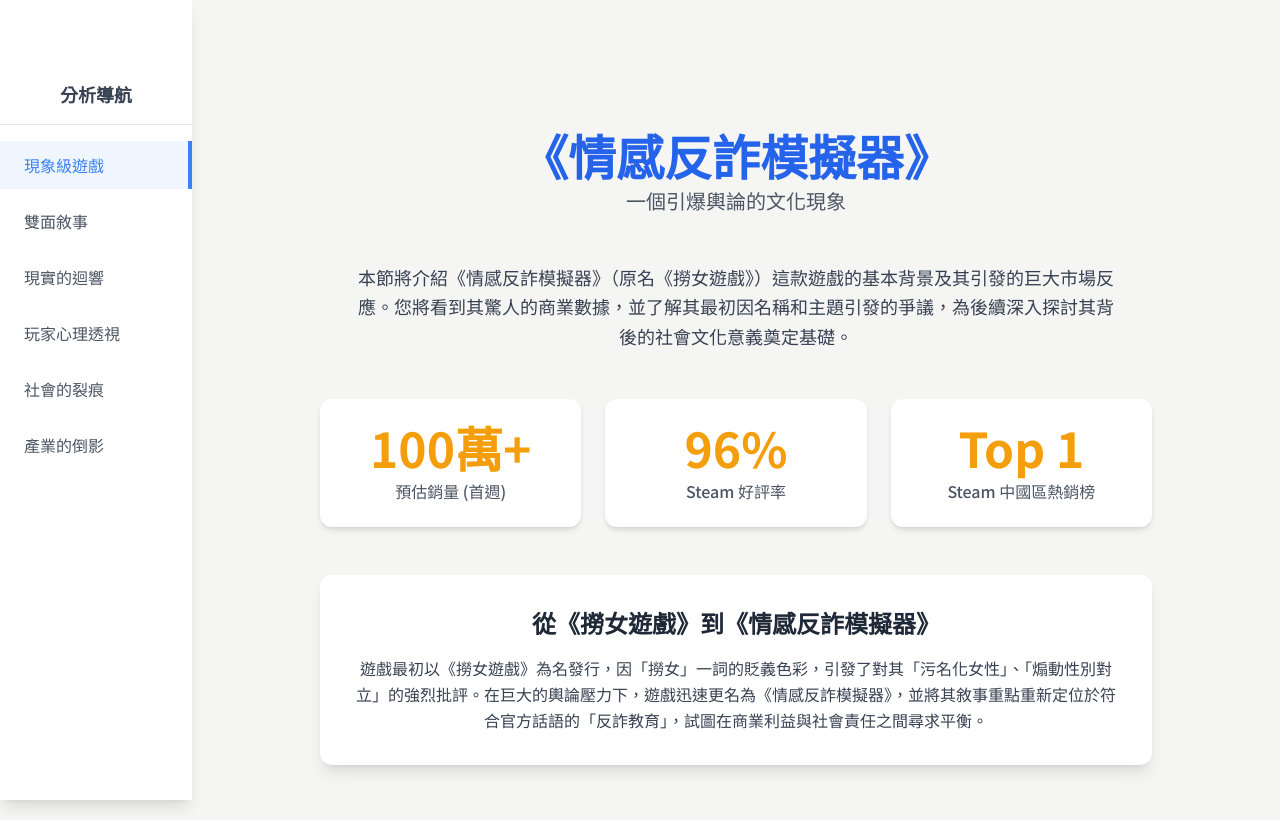
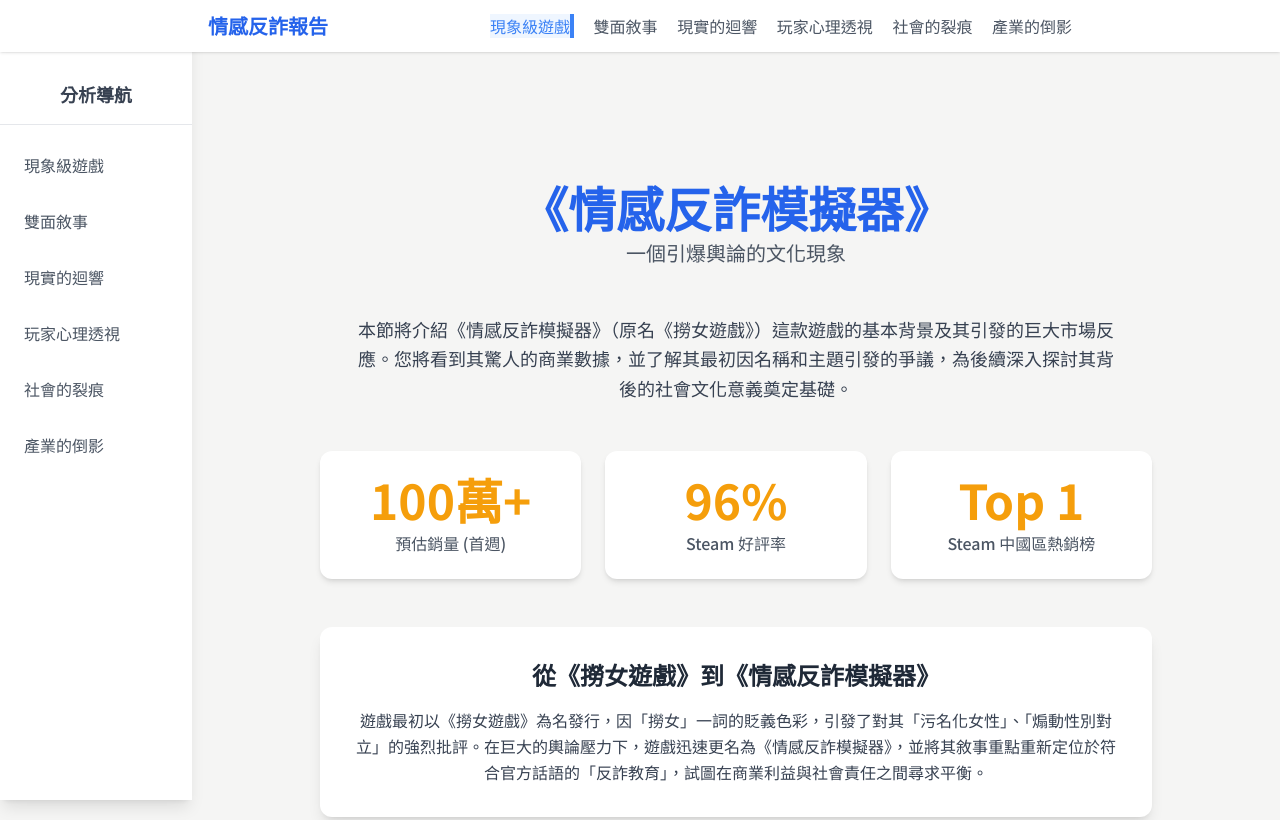
Before and after one commit to echo99327/InteractiveAntiScamReport, a plain HTML site: page index.html in a window 1280 px wide. Shown: the top 820 px of the page. Drawn offline with nearby package versions, Linux system fonts and the light colour scheme.

Commit message:
Add basic header and footer

```diff
--- a/index.html
+++ b/index.html
@@ -3,6 +3,7 @@
 <head>
     <meta charset="UTF-8">
     <meta name="viewport" content="width=device-width, initial-scale=1.0">
+    <meta name="description" content="互動式報告，探討《情感反詐模擬器》及其社會影響">
     <title>互動式報告：《情感反詐模擬器》現象解析</title>
     <script src="https://cdn.tailwindcss.com"></script>
     <script src="https://cdn.jsdelivr.net/npm/chart.js"></script>
@@ -35,6 +36,20 @@
     </style>
 </head>
 <body class="bg-stone-100 text-gray-800">
+
+    <header class="bg-white shadow sticky top-0 z-10">
+        <div class="max-w-4xl mx-auto flex justify-between items-center px-4 py-3">
+            <a href="#" class="text-xl font-bold text-blue-600">情感反詐報告</a>
+            <nav class="space-x-4 hidden md:block">
+                <a href="#section-intro" class="nav-link text-gray-600 hover:text-blue-600">現象級遊戲</a>
+                <a href="#section-narrative" class="nav-link text-gray-600 hover:text-blue-600">雙面敘事</a>
+                <a href="#section-reality" class="nav-link text-gray-600 hover:text-blue-600">現實的迴響</a>
+                <a href="#section-psychology" class="nav-link text-gray-600 hover:text-blue-600">玩家心理透視</a>
+                <a href="#section-society" class="nav-link text-gray-600 hover:text-blue-600">社會的裂痕</a>
+                <a href="#section-industry" class="nav-link text-gray-600 hover:text-blue-600">產業的倒影</a>
+            </nav>
+        </div>
+    </header>
 
     <div class="flex">
         <!-- Sidebar Navigation -->
@@ -215,6 +230,10 @@
             </div>
         </main>
     </div>
+
+    <footer class="bg-white border-t py-6 text-center mt-12">
+        <p class="text-gray-500">&copy; 2024 Interactive Anti-Scam Report</p>
+    </footer>
 
 <script>
 document.addEventListener('DOMContentLoaded', function() {
```
